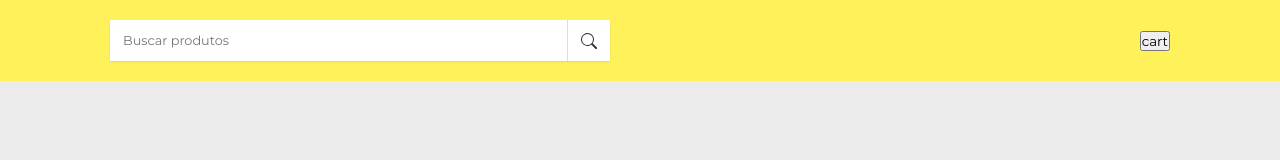
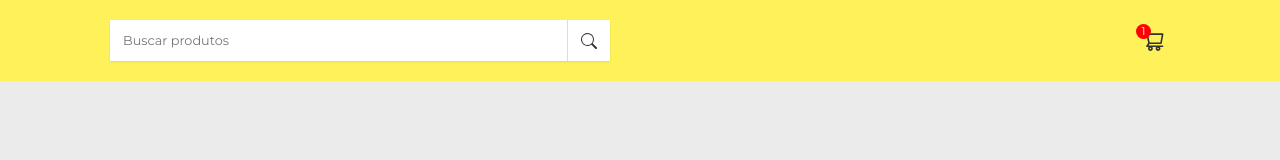
Before and after one commit to droLz1n/projeto-compras, a React (Create React App) app: page / in a window 1280 px wide. Shown: the top 160 px of the page. Built offline with nearby package versions, Linux system fonts and the light colour scheme.

Commit message:
completed header styles

```diff
--- /dev/null
+++ b/src/components/CartButton/CartButton.css
@@ -0,0 +1,29 @@
+.cart__button {
+  font-size: 1.5rem;
+  display: flex;
+  align-items: center;
+  justify-content: center;
+  padding: 5px;
+  border: none;
+  background: none;
+  cursor: pointer;
+  position: relative;
+  margin-left: 20px;
+  color: #333;
+}
+
+.cart-status {
+  background-color: red;
+  width: 15px;
+  height: 15px;
+  position: absolute;
+  top: 0;
+  left: 0;
+  color: white;
+  font-size: 11px;
+  font-weight: 600px;
+  border-radius: 15px;
+  display: flex;
+  align-items: center;
+  justify-content: center;
+}
--- /dev/null
+++ b/src/components/CartButton/CartButton.jsx
@@ -0,0 +1,14 @@
+import React from 'react';
+import {AiOutlineShoppingCart} from 'react-icons/ai';
+import './CartButton.css';
+
+function CartButton() {
+	return (
+		<button type="button" className="cart__button">
+			<AiOutlineShoppingCart />
+			<span className="cart-status">1</span>
+		</button>
+	);
+}
+
+export default CartButton;
--- a/src/components/Header/Header.jsx
+++ b/src/components/Header/Header.jsx
@@ -1,13 +1,14 @@
 import React from 'react';
 import SearchBar from '../SearchBar/SearchBar';
 import './Header.css';
+import CartButton from '../CartButton/CartButton';
 
 function Header() {
 	return (
 		<header className="header">
 			<div className="container" >
 				<SearchBar />
-				<button>cart</button>
+				<CartButton />
 			</div>
 		</header>
 	);
--- a/src/components/SearchBar/SearchBar.jsx
+++ b/src/components/SearchBar/SearchBar.jsx
@@ -1,16 +1,22 @@
-import React from 'react';
+import React, {useState} from 'react';
 import {BsSearch} from 'react-icons/bs';
 import './SearchBar.css';
 
 function SearchBar() {
+
+	const [searchValue, setSearchValue] = useState('');
+
 	return (
 		<form className="search-bar">
 			<input
 				type="search"
+				value={searchValue}
 				placeholder="Buscar produtos"
 				className="search__input"
+				onChange={({target}) => setSearchValue(target.value)}
 				required
 			/>
+			{searchValue}
 			<button type="submit" className="search__button">
 				<BsSearch />
 			</button>
```
